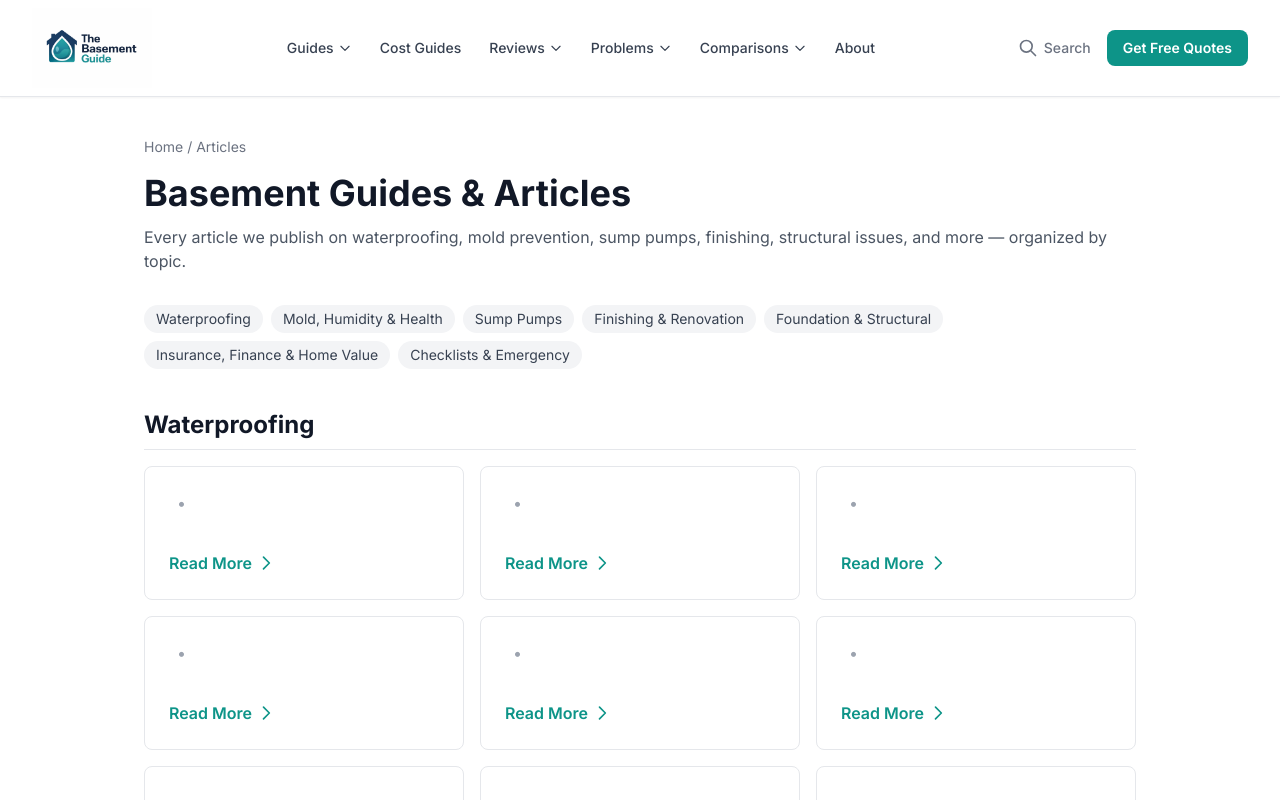
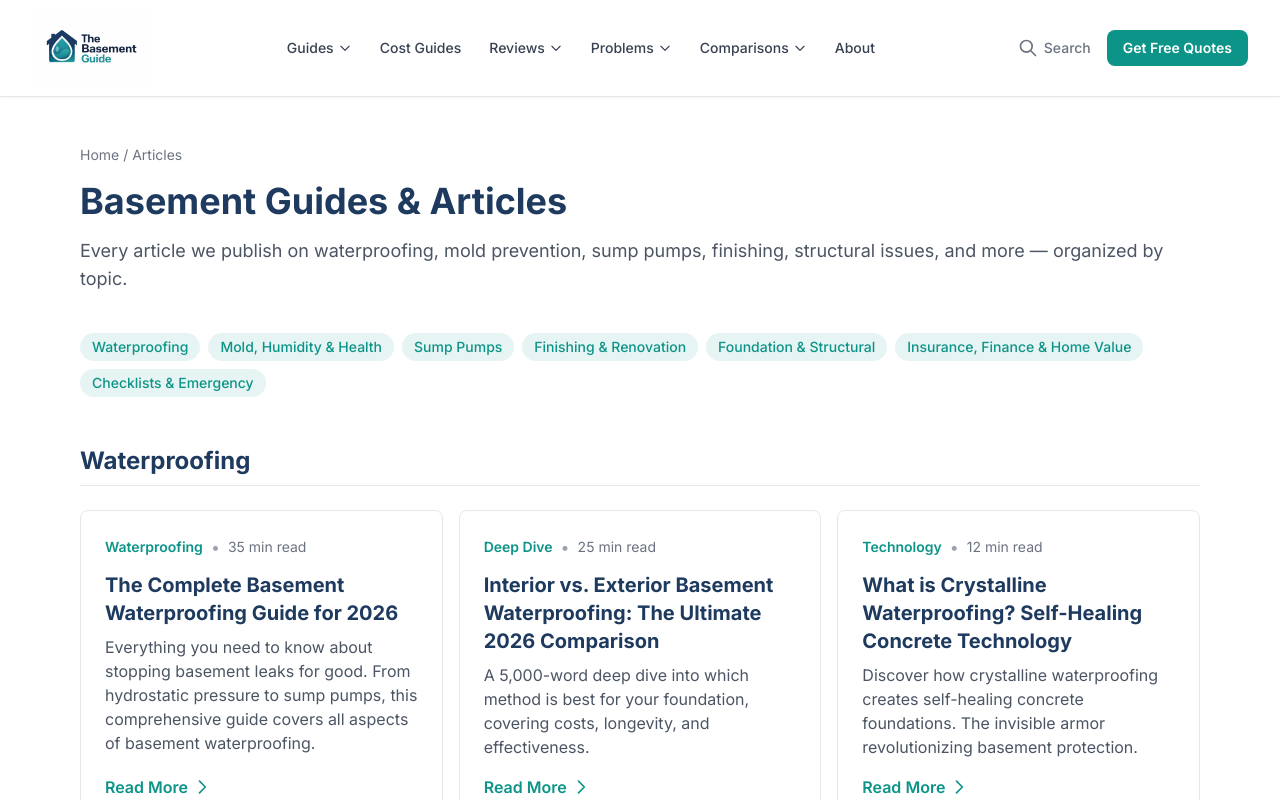
Before and after one commit to thebasementguide2026/basement-guide, a Next.js app: page /articles in a window 1280 px wide. Shown: the top 800 px of the page. Built offline with nearby package versions, Linux system fonts and the light colour scheme.

Commit message:
Fix ArticleCard props - pass individual props instead of article object

```diff
--- a/app/articles/page.tsx
+++ b/app/articles/page.tsx
@@ -116,22 +116,28 @@ const topicGroups: { label: string; id: string; slugs: string[] }[] = [
 
 export default function ArticlesPage() {
   return (
-    <div className="max-w-5xl mx-auto px-4 py-10">
+    <main className="max-w-6xl mx-auto px-4 py-12">
       {/* Page header */}
       <nav className="text-sm text-gray-500 mb-4">
-        <Link href="/" className="hover:underline">Home</Link> / <span>Articles</span>
+        <Link href="/" className="hover:underline">Home</Link> /{' '}
+        <span>Articles</span>
       </nav>
-      <h1 className="text-4xl font-bold mb-3">Basement Guides & Articles</h1>
-      <p className="text-gray-600 mb-8">
+
+      <h1 className="text-4xl font-bold text-brand-navy mb-4">Basement Guides &amp; Articles</h1>
+      <p className="text-gray-600 mb-10 text-lg">
         Every article we publish on waterproofing, mold prevention, sump pumps, finishing, structural issues, and more &mdash; organized by topic.
       </p>
 
       {/* Topic nav */}
-      <div className="flex flex-wrap gap-2 mb-10">
+      <div className="flex flex-wrap gap-2 mb-12">
         {topicGroups.map((g) => (
-          <a key={g.id} href={`#${g.id}`} className="text-sm bg-gray-100 hover:bg-blue-100 text-gray-700 hover:text-blue-700 px-3 py-1 rounded-full transition">
+          <Link
+            key={g.id}
+            href={`#${g.id}`}
+            className="px-3 py-1 rounded-full bg-brand-teal/10 text-brand-teal text-sm font-medium hover:bg-brand-teal/20 transition-colors"
+          >
             {g.label}
-          </a>
+          </Link>
         ))}
       </div>
 
@@ -142,16 +148,25 @@ export default function ArticlesPage() {
           .filter(Boolean) as typeof articles
         if (groupArticles.length === 0) return null
         return (
-          <section key={group.id} id={group.id} className="mb-12">
-            <h2 className="text-2xl font-bold mb-4 border-b pb-2">{group.label}</h2>
+          <section key={group.id} id={group.id} className="mb-16">
+            <h2 className="text-2xl font-bold text-brand-navy mb-6 border-b border-gray-200 pb-2">
+              {group.label}
+            </h2>
             <div className="grid grid-cols-1 sm:grid-cols-2 lg:grid-cols-3 gap-4">
               {groupArticles.map((article) => (
-                <ArticleCard key={article.slug} article={article} />
+                <ArticleCard
+                  key={article.slug}
+                  title={article.title}
+                  description={article.description}
+                  slug={article.slug}
+                  category={article.category}
+                  readTime={article.readTime}
+                />
               ))}
             </div>
           </section>
         )
       })}
-    </div>
+    </main>
   )
 }
```
